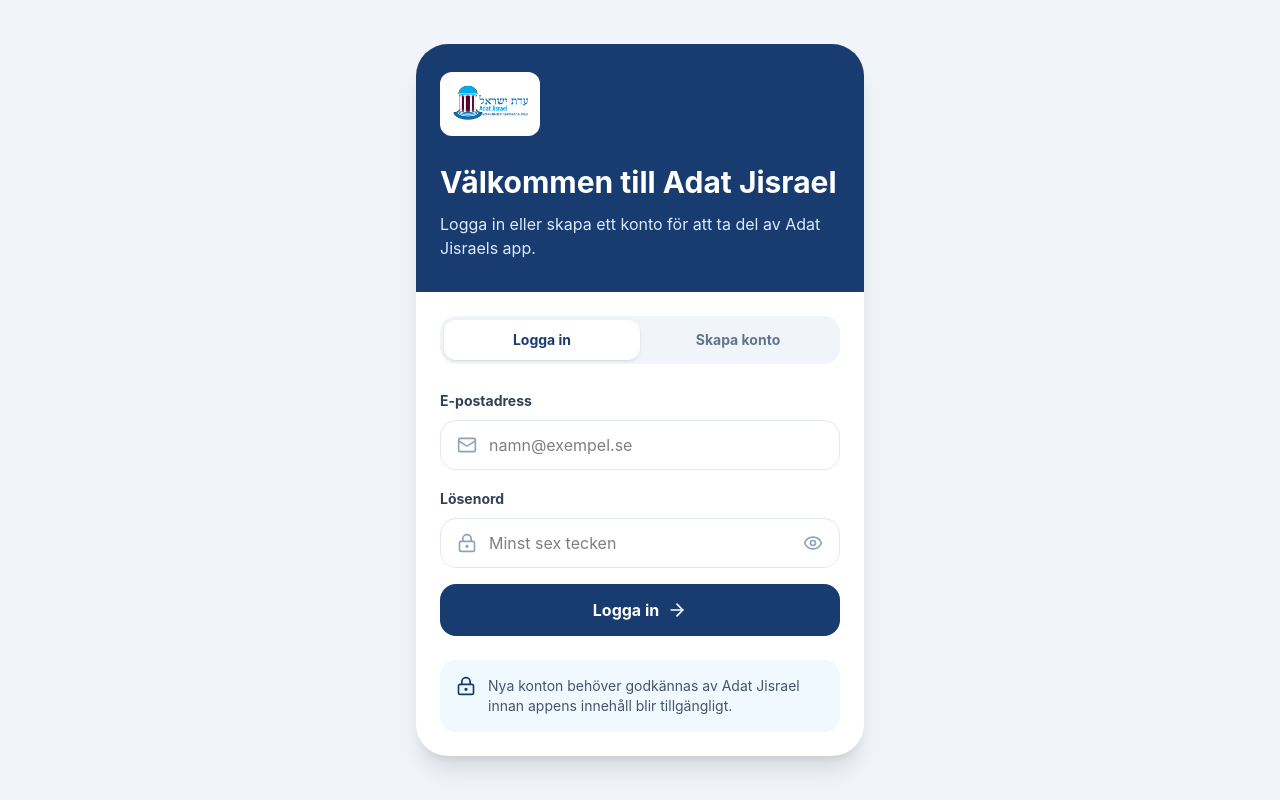
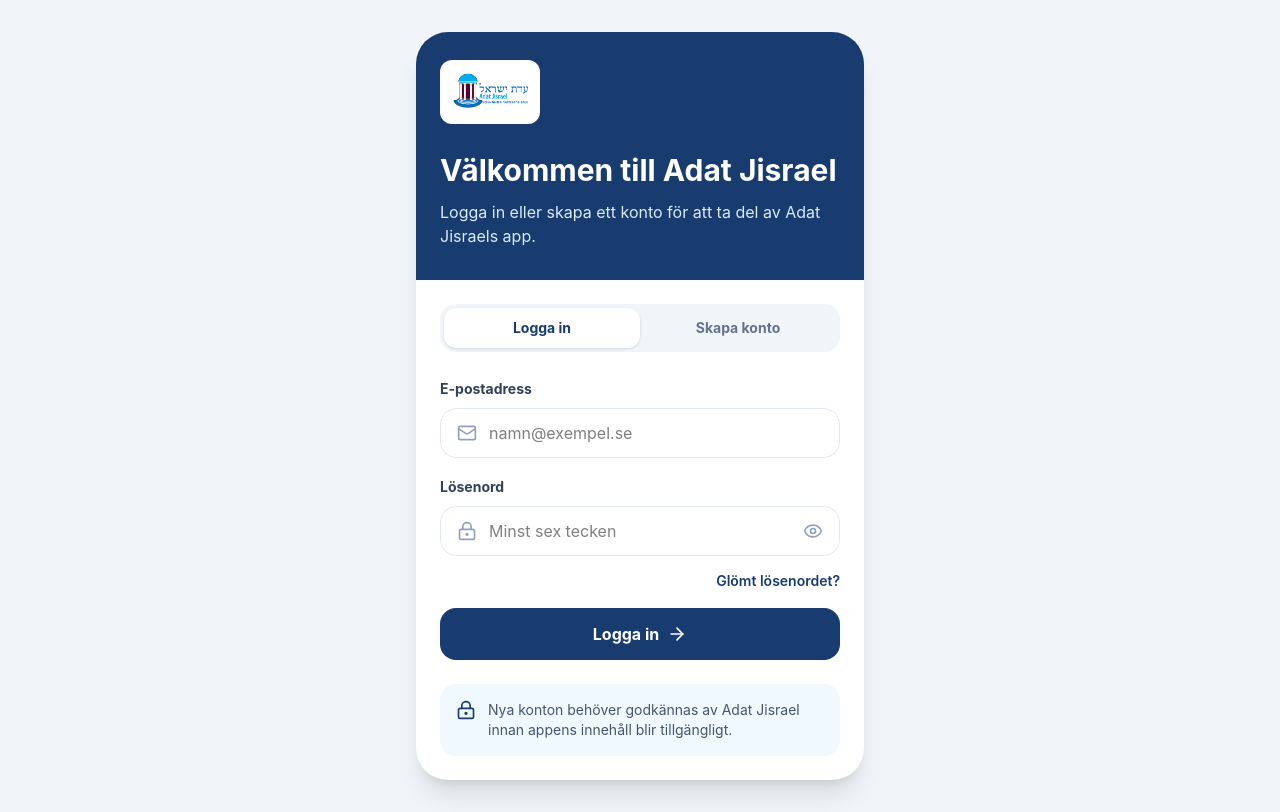
Before and after one commit to MeiselsDaniel/adat-jisrael-app, a React (Vite) app: page / in a window 1280 px wide. Built offline with nearby package versions, Linux system fonts and the light colour scheme; no server answers; what @hebcal/core would draw is missing.

Commit message:
Fix account registration and add password reset

```diff
--- a/src/context/AuthContext.tsx
+++ b/src/context/AuthContext.tsx
@@ -157,6 +157,10 @@
   password,
 )
 
+/*
+ * Radera Authentication-kontot endast
+ * om själva Firestore-profilen inte kan skapas.
+ */
 try {
   await createUserProfile({
     uid: credential.user.uid,
@@ -165,21 +169,11 @@
     email: normalizedEmail,
     phone,
   })
-
-      const createdProfile =
-        await getUserProfile(
-          credential.user.uid,
+} catch (error) {
+  try {
+    await deleteUser(
+      credential.user,
     )
-
-      setProfile(createdProfile)
-    } catch (error) {
-      /*
-       * Om Firestore-skrivningen misslyckas tar vi bort
-       * det nyss skapade Authentication-kontot.
-       * Då lämnas inget konto utan användarprofil.
-       */
-      try {
-        await deleteUser(credential.user)
   } catch (deleteError) {
     console.error(
       'Kunde inte återställa det skapade kontot:',
@@ -188,6 +182,27 @@
   }
 
   throw error
+}
+
+/*
+ * Profilen finns nu i Firestore.
+ * Om den inte kan läsas direkt får vi
+ * inte radera Authentication-kontot.
+ */
+try {
+  const createdProfile =
+    await getUserProfile(
+      credential.user.uid,
+    )
+
+  setProfile(createdProfile)
+} catch (error) {
+  console.error(
+    'Kontot skapades men profilen kunde inte läsas direkt:',
+    error,
+  )
+
+  setProfile(null)
 }
 }
 
--- a/src/firebase/auth.ts
+++ b/src/firebase/auth.ts
@@ -1,5 +1,6 @@
 import {
   createUserWithEmailAndPassword,
+  sendPasswordResetEmail,
   signInWithEmailAndPassword,
   signOut,
 } from 'firebase/auth'
@@ -30,3 +31,14 @@
 export async function logoutUser() {
   return signOut(auth)
 }
+
+export async function resetPassword(
+  email: string,
+) {
+  auth.languageCode = 'sv'
+
+  return sendPasswordResetEmail(
+    auth,
+    email.trim().toLowerCase(),
+  )
+}
--- a/src/pages/LoginPage.tsx
+++ b/src/pages/LoginPage.tsx
@@ -9,6 +9,7 @@
   Mail,
   User,
 } from 'lucide-react'
+import { resetPassword } from '../firebase/auth'
 import { useAuth } from '../hooks/useAuth'
 
 type LoginMode = 'login' | 'register'
@@ -37,11 +38,54 @@
 
   const [error, setError] = useState('')
 
+  const [resetMessage, setResetMessage] =
+    useState('')
+
+  const [
+    resettingPassword,
+    setResettingPassword,
+  ] = useState(false)
+
   function changeMode(nextMode: LoginMode) {
     setMode(nextMode)
     setError('')
     setPassword('')
     setConfirmPassword('')
+  }
+
+  async function handlePasswordReset() {
+    setError('')
+    setResetMessage('')
+
+    const normalizedEmail =
+      email.trim().toLowerCase()
+
+    if (!normalizedEmail) {
+      setError(
+        'Skriv in din e-postadress först.',
+      )
+      return
+    }
+
+    try {
+      setResettingPassword(true)
+
+      await resetPassword(
+        normalizedEmail,
+      )
+
+      setResetMessage(
+        'Vi har skickat ett mejl med en länk för att välja ett nytt lösenord.',
+      )
+    } catch (caughtError) {
+      setError(
+        getFirebaseErrorMessage(
+          caughtError,
+        ),
+      )
+    } finally {
+      setResettingPassword(false)
+    }
   }
 
   async function handleSubmit(
@@ -215,6 +259,21 @@
               }
             />
 
+            {mode === 'login' && (
+              <div className="-mt-1 text-right">
+                <button
+                  type="button"
+                  onClick={handlePasswordReset}
+                  disabled={resettingPassword}
+                  className="text-sm font-semibold text-[#183b70] hover:underline disabled:opacity-60"
+                >
+                  {resettingPassword
+                    ? 'Skickar...'
+                    : 'Glömt lösenordet?'}
+                </button>
+              </div>
+            )}
+
             {mode === 'register' && (
               <PasswordField
                 label="Bekräfta lösenord"
@@ -226,6 +285,12 @@
                 }
                 autoComplete="new-password"
               />
+            )}
+
+            {resetMessage && (
+              <div className="rounded-2xl bg-emerald-50 px-4 py-3 text-sm font-semibold leading-6 text-emerald-800">
+                {resetMessage}
+              </div>
             )}
 
             {error && (
```
Lines whose indentation alone changed are shown as unchanged.
